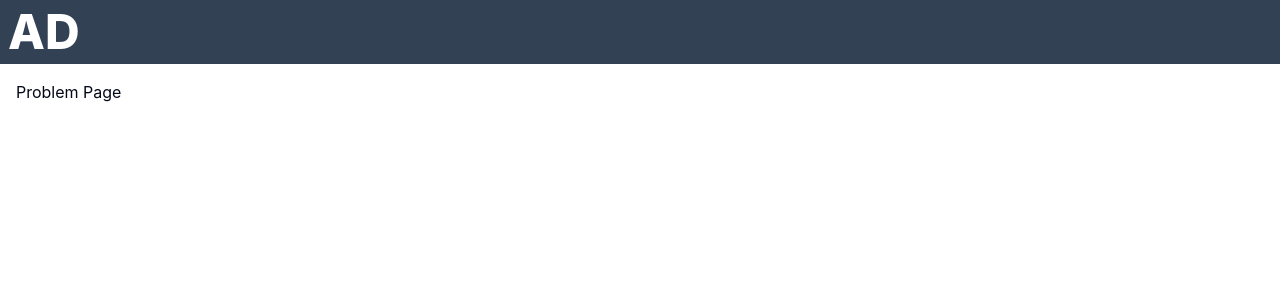
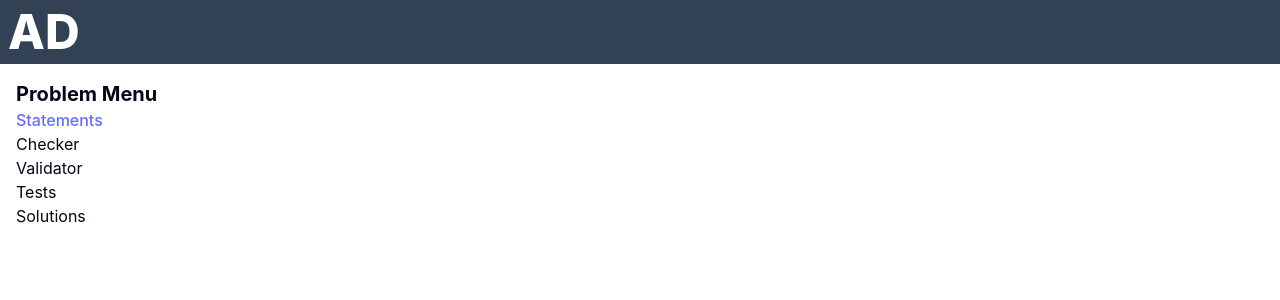
Before and after one commit to aubergine-dance/courgette, a React (Vite) app: page /problems/1 in a window 1280 px wide. Shown: the top 300 px of the page. Built offline with nearby package versions, Linux system fonts and the light colour scheme; a web font is replaced by a local one; what better-react-mathjax would draw is missing.

Commit message:
feat: create temporary pages

```diff
--- a/src/pages/ErrorPage/ErrorPage.tsx
+++ b/src/pages/ErrorPage/ErrorPage.tsx
@@ -1,5 +1,23 @@
+import { Button } from '@/components/ui/button';
+import { useNavigate } from 'react-router-dom';
+
 const ErrorPage = () => {
-  return <div>ErrorPage</div>;
+  const navigate = useNavigate();
+
+  const handleNavigateHome = () => {
+    navigate('/');
+  };
+
+  return (
+    <div className="w-full h-full flex justify-center items-center">
+      <div className="flex flex-col justify-center items-center gap-20">
+        <p className="text-5xl font-extrabold">유효하지 않은 페이지입니다</p>
+        <Button className="w-fit text-xl" onClick={handleNavigateHome}>
+          홈으로 돌아가기
+        </Button>
+      </div>
+    </div>
+  );
 };
 
 export default ErrorPage;
--- a/src/pages/LandingPage/LandingPage.tsx
+++ b/src/pages/LandingPage/LandingPage.tsx
@@ -1,5 +1,23 @@
+import { Button } from '@/components/ui/button';
+import { useNavigate } from 'react-router-dom';
+
 const LandingPage = () => {
-  return <div>LandingPage</div>;
+  const navigate = useNavigate();
+
+  const handleNavigateProblemPage = () => {
+    navigate('/problems/1');
+  };
+
+  return (
+    <div className="w-full h-full flex justify-center items-center">
+      <div className="flex flex-col justify-center items-center gap-20">
+        <p className="text-5xl font-extrabold">문제 출제부터 검수까지 한 번에, 어버진 댄스</p>
+        <Button className="w-fit text-xl" onClick={handleNavigateProblemPage}>
+          문제 만들기
+        </Button>
+      </div>
+    </div>
+  );
 };
 
 export default LandingPage;
--- a/src/pages/ProblemPage/ProblemPage.tsx
+++ b/src/pages/ProblemPage/ProblemPage.tsx
@@ -1,10 +1,20 @@
-import { Outlet } from 'react-router-dom';
+import { Link } from 'react-router-dom';
 
 const ProblemPage = () => {
   return (
-    <div>
-      <p>Problem Page</p>
-      <Outlet />
+    <div className="w-full h-full flex">
+      <div className="flex flex-col">
+        <p className="text-xl font-bold">Problem Menu</p>
+        <ul>
+          <li>
+            <Link to={'statements'}>Statements</Link>
+          </li>
+          <li>Checker</li>
+          <li>Validator</li>
+          <li>Tests</li>
+          <li>Solutions</li>
+        </ul>
+      </div>
     </div>
   );
 };
```
